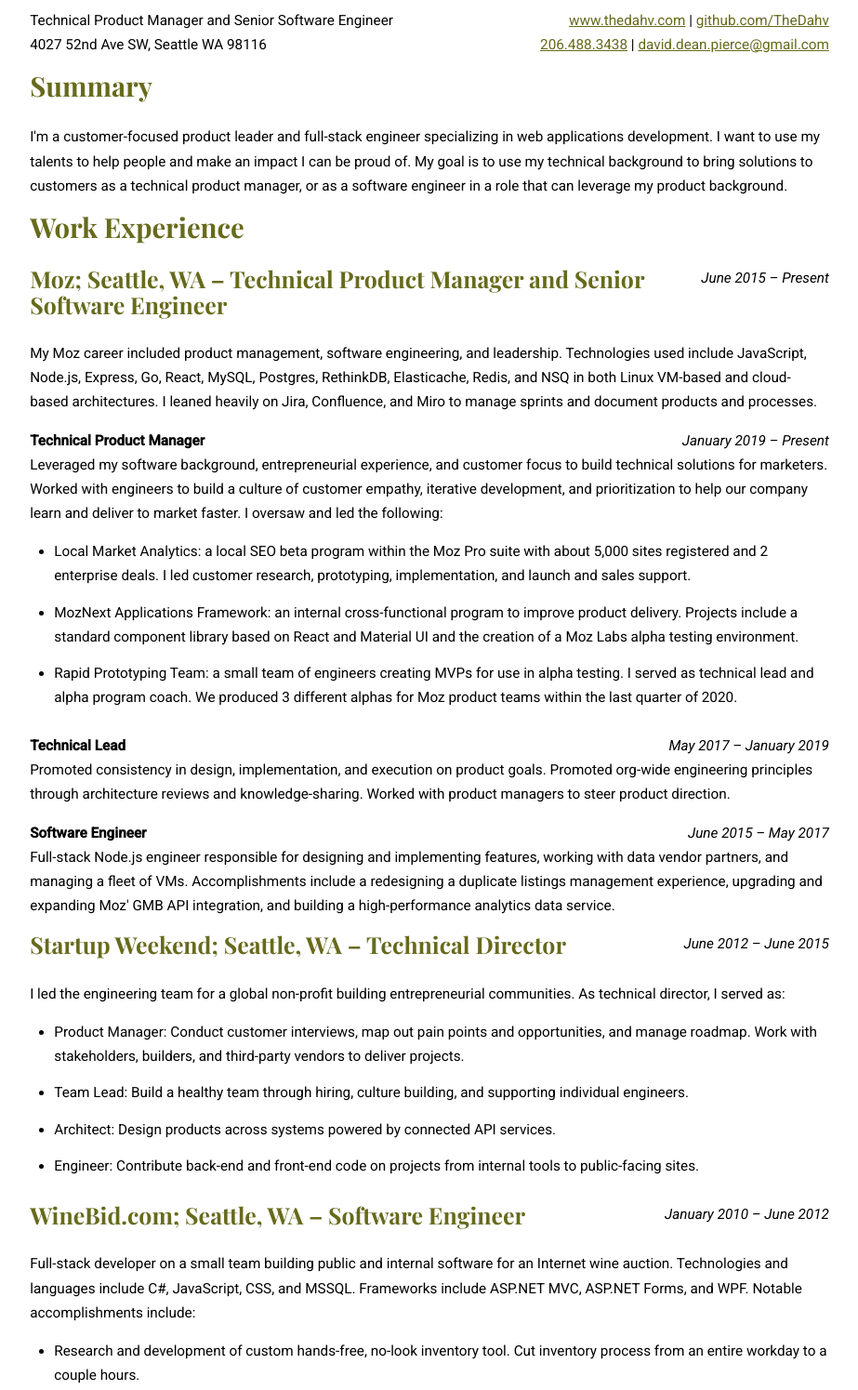
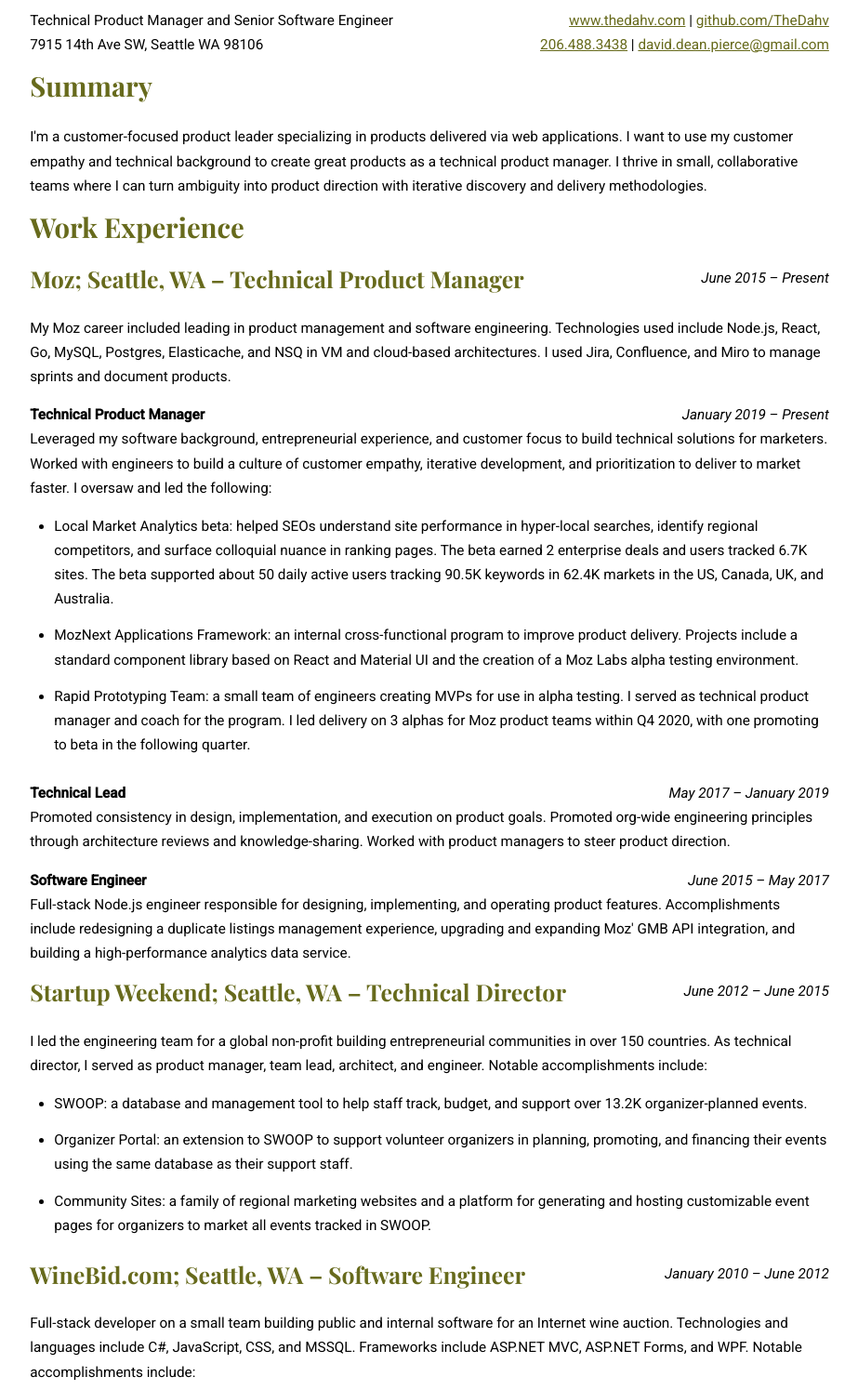
Before and after one commit to TheDahv/dahvsite, a Gatsby site: page /resume in a window 1280 px wide. Shown: the part 80-1575 px from the top of the page at 93% size, without its empty margins (178-1101 px from the left). Built offline with nearby package versions, Linux system fonts and the light colour scheme; Gatsby itself is replaced by a stand-in of ours; some packages are replaced by stand-ins of ours; a web font is replaced by a local one.

Commit message:
Resume update

```diff
--- a/src/pages/resume.jsx
+++ b/src/pages/resume.jsx
@@ -11,7 +11,7 @@ export default function Resume ({ location }) {
     <>
       <GoogleAnalytics />
       <ResumeTypography />
-      <SEO title='Home' location={location} />
+      <SEO title='Resume' location={location} />
       <div className={styles.root}>
         <h1>David Pierce</h1>
         <div className={styles.introduction}>
@@ -19,7 +19,7 @@ export default function Resume ({ location }) {
             <p>
               Technical Product Manager and Senior Software Engineer
               <br />
-              4027 52nd Ave SW, Seattle WA 98116
+              7915 14th Ave SW, Seattle WA 98106
             </p>
           </div>
           <div className={styles.contact}>
@@ -35,32 +35,28 @@ export default function Resume ({ location }) {
         <div>
           <h2>Summary</h2>
           <p>
-            I'm a customer-focused product leader and full-stack engineer
-            specializing in web applications development. I want to use my
-            talents to help people and make an impact I can be proud of. My goal
-            is to use my technical background to bring solutions to customers as
-            a technical product manager, or as a software engineer in a role
-            that can leverage my product background.
+            I'm a customer-focused product leader specializing in products
+            delivered via web applications. I want to use my customer empathy and
+            technical background to create great products as a technical product
+            manager. I thrive in small, collaborative teams where I can turn ambiguity
+            into product direction with iterative discovery and delivery methodologies.
           </p>
         </div>
         <div>
           <h2>Work Experience</h2>
           <div className={styles.entry}>
             <h3>
-              Moz; Seattle, WA &ndash; Technical Product Manager and Senior
-              Software Engineer
+              Moz; Seattle, WA &ndash; Technical Product Manager
             </h3>
             <span className={styles.dateRange}>
               <nobr>June 2015 &ndash; Present</nobr>
             </span>
           </div>
           <p>
-            My Moz career included product management, software engineering, and
-            leadership. Technologies used include JavaScript, Node.js, Express,
-            Go, React, MySQL, Postgres, RethinkDB, Elasticache, Redis, and NSQ
-            in both Linux VM-based and cloud-based architectures. I leaned
-            heavily on Jira, Confluence, and Miro to manage sprints and document
-            products and processes.
+            My Moz career included leading in product management and software
+            engineering. Technologies used include Node.js, React, Go, MySQL, Postgres,
+            Elasticache, and NSQ in VM and cloud-based architectures. I used Jira,
+            Confluence, and Miro to manage sprints and document products.
           </p>
           <div className={styles.entry}>
             <strong>Technical Product Manager</strong>
@@ -70,18 +66,18 @@ export default function Resume ({ location }) {
           </div>
           <p>
             Leveraged my software background, entrepreneurial experience, and
-            customer focus to build technical solutions for marketers. Worked
-            with engineers to build a culture of customer empathy, iterative
-            development, and prioritization to help our company learn and
-            deliver to market faster. I oversaw and led the following:
+            customer focus to build technical solutions for marketers. Worked with
+            engineers to build a culture of customer empathy, iterative development, and
+            prioritization to deliver to market faster. I oversaw and led the following:
           </p>
           <ul>
             <li>
-              Local Market Analytics: a local SEO beta program within the Moz
-              Pro suite with about 5,000 sites registered and 2 enterprise
-              deals. I led customer research, prototyping, implementation, and
-              launch and sales support.
-            </li>
+              Local Market Analytics beta: helped SEOs understand site
+              performance in hyper-local searches, identify regional competitors, and
+              surface colloquial nuance in ranking pages. The beta earned 2 enterprise deals
+              and users tracked 6.7K sites. The beta supported about 50 daily active users
+              tracking 90.5K keywords in 62.4K markets in the US, Canada, UK, and Australia.
+              </li>
             <li>
               MozNext Applications Framework: an internal cross-functional
               program to improve product delivery. Projects include a standard
@@ -90,9 +86,9 @@ export default function Resume ({ location }) {
             </li>
             <li>
               Rapid Prototyping Team: a small team of engineers creating MVPs
-              for use in alpha testing. I served as technical lead and alpha
-              program coach. We produced 3 different alphas for Moz product
-              teams within the last quarter of 2020.
+              for use in alpha testing. I served as technical product manager and coach for
+              the program. I led delivery on 3 alphas for Moz product teams within Q4 2020,
+              with one promoting to beta in the following quarter.
             </li>
           </ul>
 
@@ -115,12 +111,10 @@ export default function Resume ({ location }) {
             <span className={styles.dateRange}>June 2015 &ndash; May 2017</span>
           </div>
           <p>
-            Full-stack Node.js engineer responsible for designing and
-            implementing features, working with data vendor partners, and
-            managing a fleet of VMs. Accomplishments include a redesigning a
-            duplicate listings management experience, upgrading and expanding
-            Moz' GMB API integration, and building a high-performance analytics
-            data service.
+            Full-stack Node.js engineer responsible for designing, implementing,
+            and operating product features. Accomplishments include redesigning a
+            duplicate listings management experience, upgrading and expanding Moz' GMB API
+            integration, and building a high-performance analytics data service.
           </p>
 
           <div className={cx(styles.entry, styles.pageBreak)}>
@@ -131,28 +125,25 @@ export default function Resume ({ location }) {
           </div>
           <p>
             I led the engineering team for a global non-profit building
-            entrepreneurial communities. As technical director, I served as:
+            entrepreneurial communities in over 150 countries. As technical director, I
+            served as product manager, team lead, architect, and engineer. Notable accomplishments include:
           </p>
           <ul>
             <li>
-              Product Manager: Conduct customer interviews, map out pain points
-              and opportunities, and manage roadmap. Work with stakeholders,
-              builders, and third-party vendors to deliver projects.
+              SWOOP: a database and management tool to help staff track,
+              budget, and support over 13.2K organizer-planned events.
             </li>
             <li>
-              Team Lead: Build a healthy team through hiring, culture building,
-              and supporting individual engineers.
+              Organizer Portal: an extension to SWOOP to support volunteer
+              organizers in planning, promoting, and financing their events using the same
+              database as their support staff.
             </li>
             <li>
-              Architect: Design products across systems powered by connected API
-              services.
-            </li>
-            <li>
-              Engineer: Contribute back-end and front-end code on projects from
-              internal tools to public-facing sites.
+              Community Sites: a family of regional marketing websites and a
+              platform for generating and hosting customizable event pages for organizers to
+              market all events tracked in SWOOP.
             </li>
           </ul>
-
           <div className={styles.entry}>
             <h3>WineBid.com; Seattle, WA – Software Engineer</h3>
             <span className={styles.dateRange}>
@@ -192,33 +183,8 @@ export default function Resume ({ location }) {
             writing specifications for service platform monitoring system,
             writing PowerShell scripts to manage VM instances in a dynamic
             service platform, and managing Microsoft's 5 month SharePoint Online
-            2010 Community Tech Preview
+            2010 Community Tech Preview.
           </p>
-        </div>
-        <div>
-          <h2>Education</h2>
-          <h3>
-            Raikes School in Computer Science and Management at the Univerity of
-            Nebraska-Lincoln
-          </h3>
-          <h4>Management Information Systems Major, May 2009</h4>
-
-          <p>Senior/Junior Design Studio Projects</p>
-
-          <ul>
-            <li>
-              Nanonation: Platform-agnostic media rendering software using Qt
-              framework and C++ &ndash; Team contributor.
-            </li>
-            <li>
-              Jacob North: Closed-loop sales and marketing system using Groovy
-              and Grails &ndash; Scrum master.
-            </li>
-            <li>
-              Microsoft: Dynamics Great Plains vendor workflow extension using
-              C# &ndash; Documentation Lead.
-            </li>
-          </ul>
         </div>
       </div>
     </>
```
